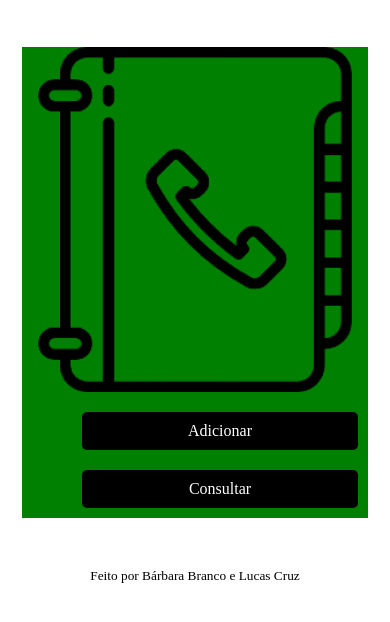
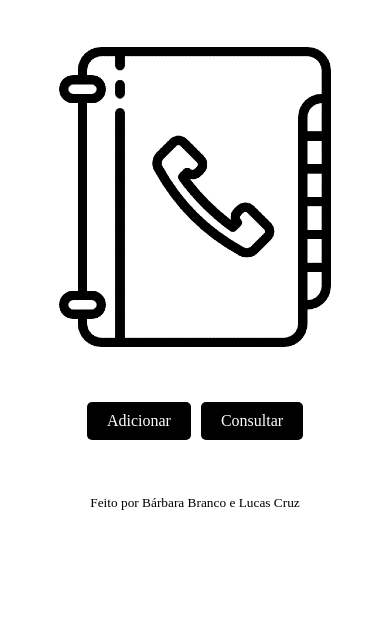
Before and after one commit to lunicarus/phonebook-app, a website: page index.html in a window 390 px wide. Shown: the part 98-720 px from the top of the page. Drawn offline with Linux system fonts and the light colour scheme.

Commit message:
style: add resposivity to index page

```diff
--- a/styles.css
+++ b/styles.css
@@ -118,15 +118,14 @@ ul {
 
 
 /* Media Queries */
-@media(max-width: 480px) {
-    .imagem {
-        margin-bottom: 10px;
+ @media(max-width: 1024px){
+    .container-img-botoes{
+        flex-direction: column;
+        align-items: center;
     }
-    .container-img-botoes {
-        flex-direction: column;
-        background-color: green;
+    .container-botoes {
+        padding-top: 50px;
+        flex-direction: row;
+        margin: auto;
     }
-    .button {
-        margin: 10px;
-    }
-}
+ }
```
